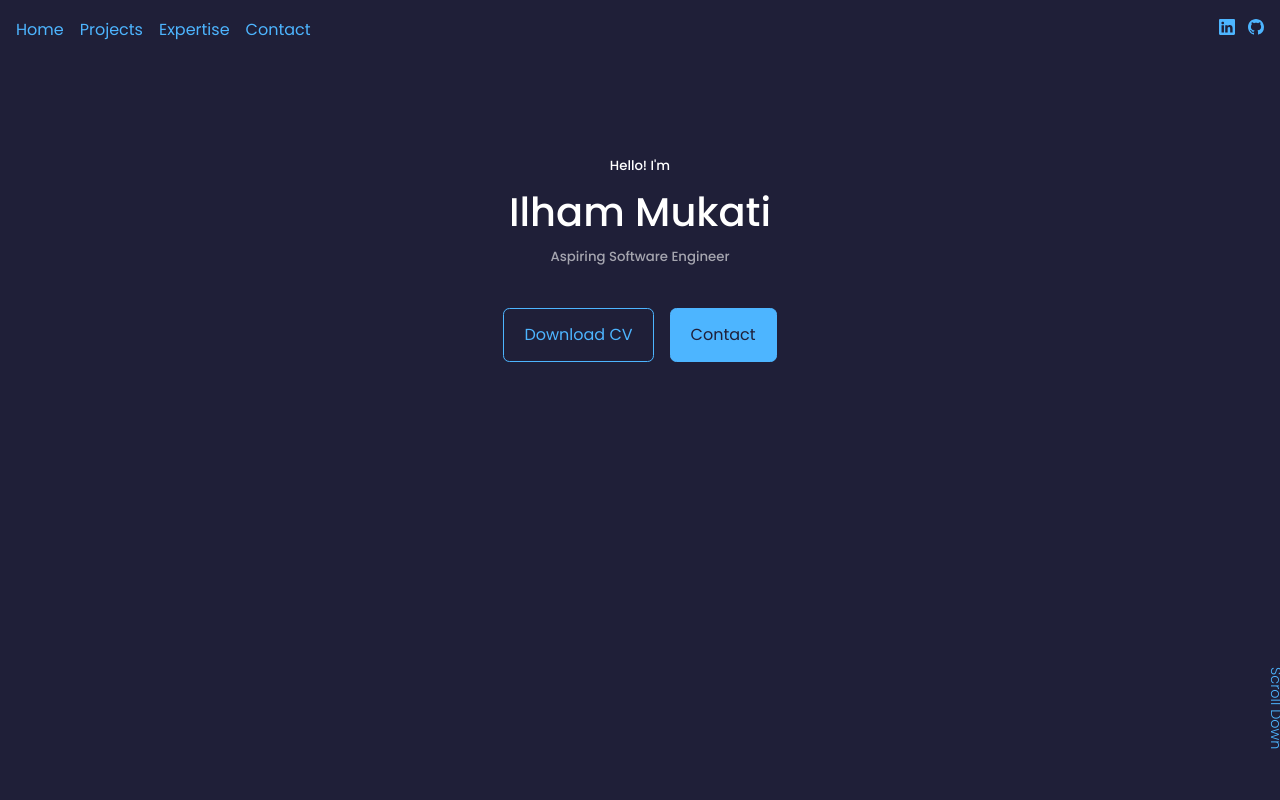
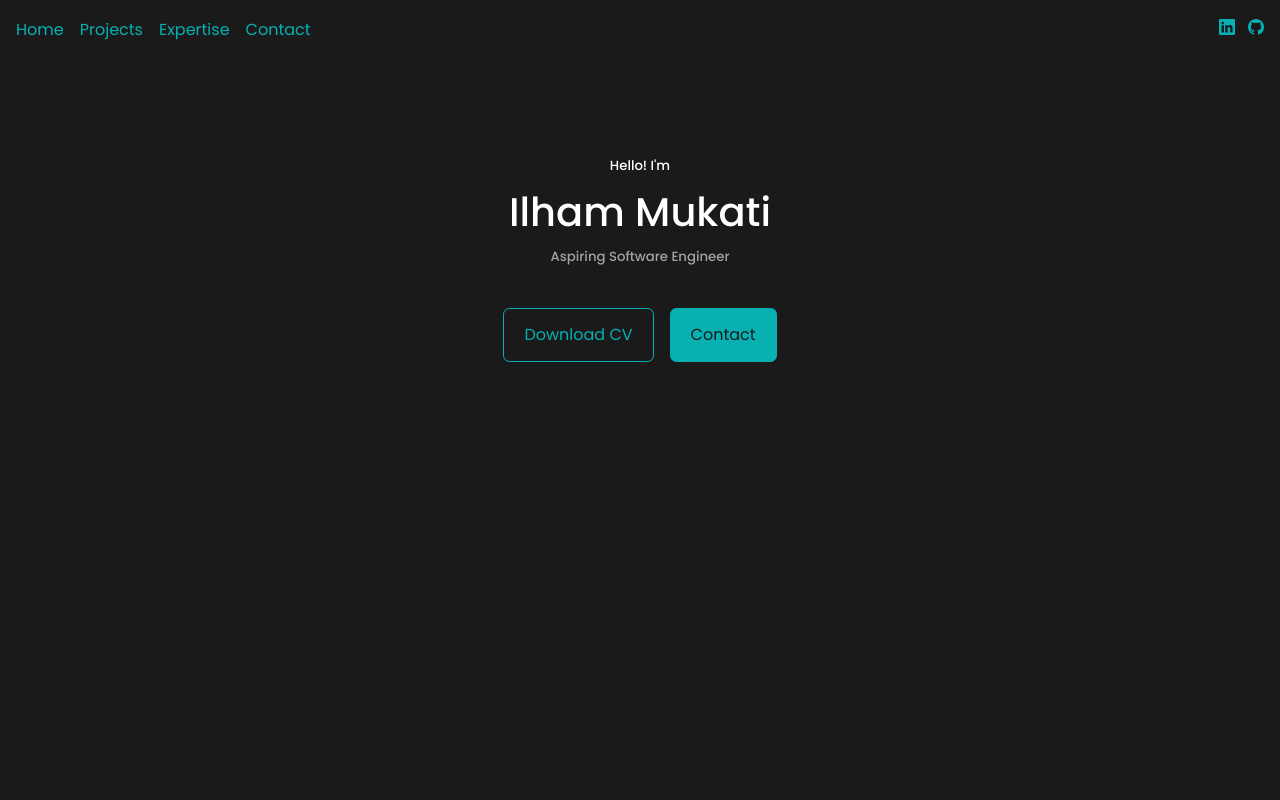
Before and after one commit to ilham0713/site, a React (Create React App) app: page / in a window 1280 px wide. Shown: the top 800 px of the page. Built offline with nearby package versions, Linux system fonts and the light colour scheme; a web font is replaced by a local one.

Commit message:
minute styling

```diff
--- a/src/components/contact/Contact.jsx
+++ b/src/components/contact/Contact.jsx
@@ -21,15 +21,15 @@ const Contact = () => {
                     <article className="contact__option">
                         <AiTwotoneMail className='contact__option-icon'/>
                         <h4>Email</h4>
-                        <h5>mukatilham@gmail.com</h5>
+                        <h5 className='wrap'>mukatilham@gmail.com</h5>
                         <a href = "mailto:mukatilham@gmail.com<">Send email</a>
                     </article>
                 </div>
                 {/* end of contact options */}
                 <form ref={form} onSubmit = {sendEmail}>
-                    <input type = "text" name = 'name' placeholder = 'full name' required/>
+                    <input type = "text" name = 'name' placeholder = 'Full name' required/>
                     <input type = "text" email = 'email' placeholder = 'Your Email' required/>
-                    <textarea name= "message" rows = "7" placeholder = 'message here' required></textarea>
+                    <textarea name= "message" rows = "7" placeholder = 'Message here' required></textarea>
                     <button type = "submit" className= "btn btn-prim">Send</button>
                 </form>
 
--- a/src/components/contact/contact.css
+++ b/src/components/contact/contact.css
@@ -1,14 +1,16 @@
 .container.contact__container{
     width: 50%;
     display: grid;
-    grid-template-columns: 35% 58%;
+    grid-template-columns: 40% 58%;
     gap: 12%;
+    margin-left: 21rem;
+    margin-right: 22rem;
 }
 
 .contact__options{
     display: flex;
     flex-direction: column;
-    gap: 1.2rem
+    gap: 1.2rem;
 }
 
 .contact__option{
@@ -35,6 +37,10 @@
     display: inline-block;
 }
 
+.wrap{
+    flex-wrap: wrap;
+}
+
 /* form */
 form{
     display: flex;
@@ -56,6 +62,8 @@ input, textarea{
     .container.contact__container{
         grid-template-columns: 1fr;
         gap: 2rem;
+        margin-left: auto;
+        margin-right: auto;
     }
 }
 
--- a/src/components/experience/experience.css
+++ b/src/components/experience/experience.css
@@ -49,7 +49,7 @@
     }
     .experience__container > div{
         width: 80%;
-        padding: 2rem;
+        padding: 0rem;
         margin: 0 auto;
     }
     .experience__content{
--- a/src/components/floatingnav/floatingnav.css
+++ b/src/components/floatingnav/floatingnav.css
@@ -30,6 +30,12 @@ floatingnav a:hover{
 floatingnav a.active{
     background: var(--bgcolorwhite);
     color: var(--bgcolor)
+}
 
+/* @media screen and (max-width: 1024px){
 }
+
+
+@media screen and (max-width: 600px){
+} */
 /*tryag floating nav placement is shit move it up*/
--- a/src/components/header/Header.jsx
+++ b/src/components/header/Header.jsx
@@ -13,7 +13,6 @@ const Header = () => {
             {/* <div className = 'me'>
                 <img src = {} alt 'me'/>
             </div> */}
-            <a href= "#contact" className='scroll-down'>Scroll Down</a>
         </header>
     )
 }
--- a/src/index.css
+++ b/src/index.css
@@ -12,9 +12,9 @@ font-family: 'Tektur', cursive;*/
 }
 
 :root{
-    --bgcolor: #1f1f38;
-    --bgcolorvar:#2c2c6c;
-    --bgcolorprim:#4db5ff;
+    --bgcolor: #1a1a1b;
+    --bgcolorvar:#0d0d0e;
+    --bgcolorprim: rgb(7, 177, 177);
     --bgcolorprimvar:rgba(77,181, 255, 0.4);
     --bgcolorwhite:#fff;
     --bgcolorlight:rgba(255, 255, 255, 0.6);
```
